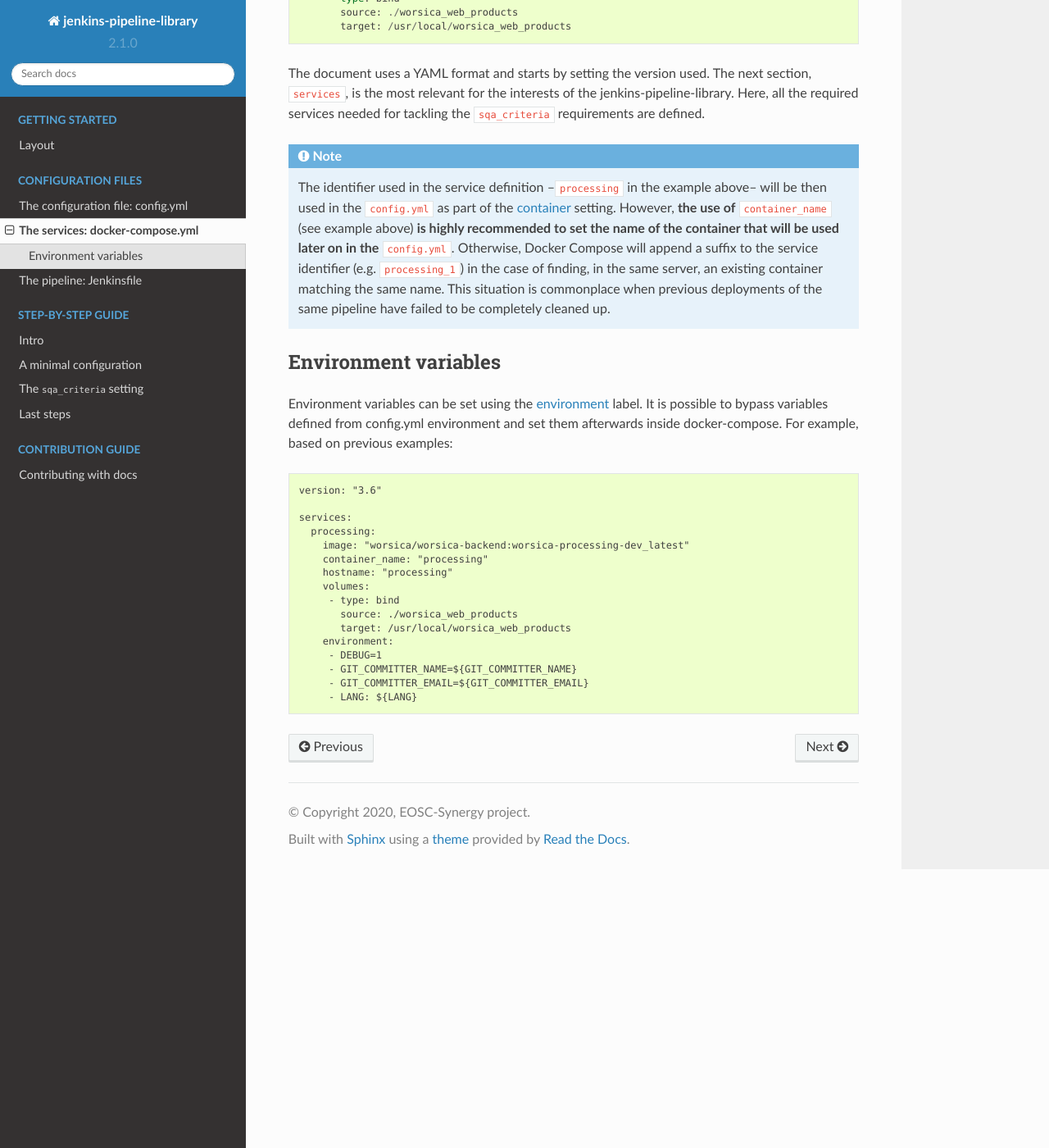
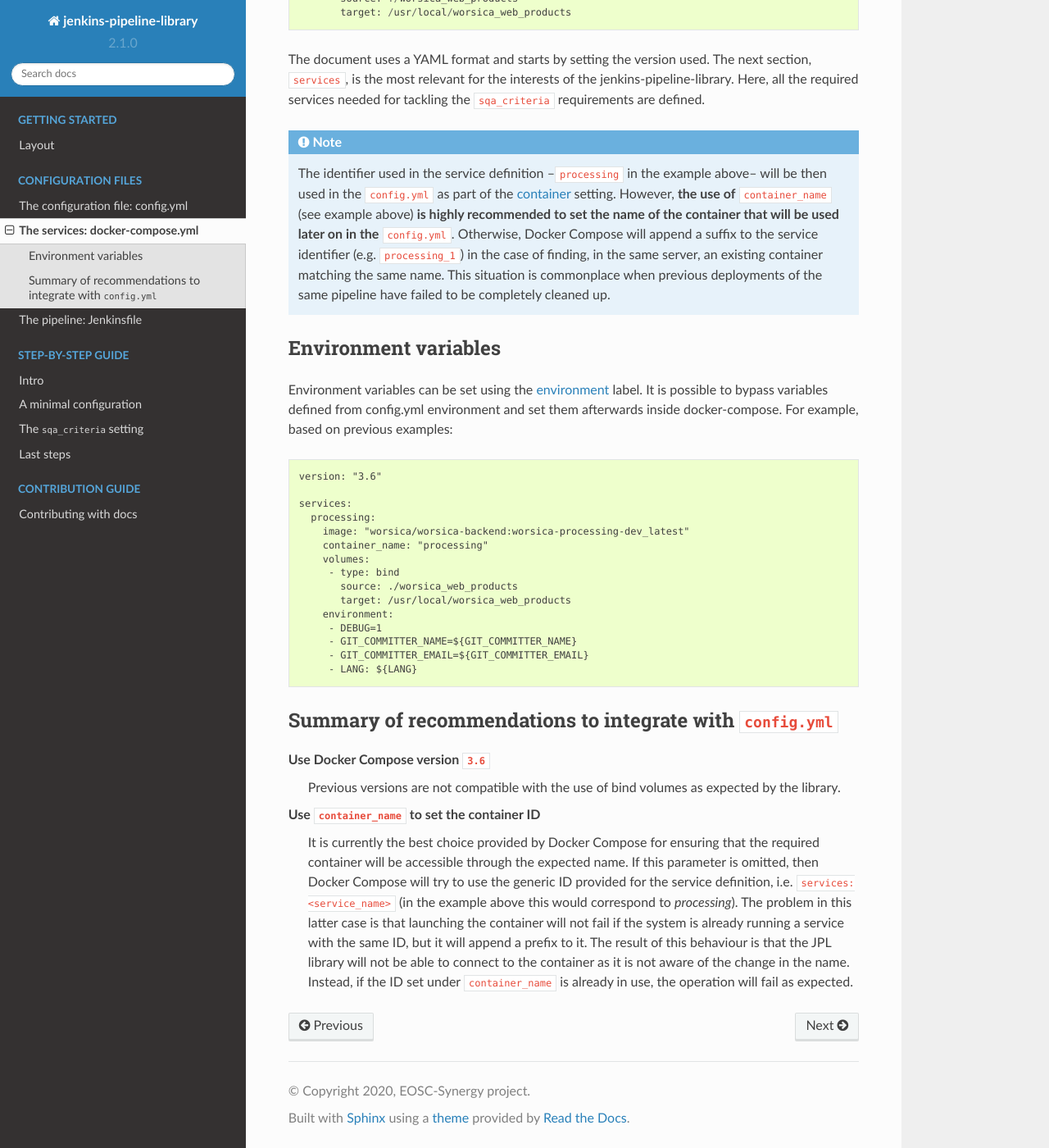
Before and after one commit to indigo-dc/jenkins-pipeline-library, a Sphinx documentation site: the page built from docs/user/docker_compose.rst, in a window 1280 px wide and 1400 px high, scrolled down 635 px. Shown: the whole window at 82% size. Built offline with Sphinx 7.4.7 and the Read the Docs theme 2.0.0, drawn with Linux system fonts in a browser that asks for light colours; some of the changed text lies outside the part shown.

Commit message:
Add a subsection with a summary of recommendations

```diff
--- a/docs/user/docker_compose.rst
+++ b/docs/user/docker_compose.rst
@@ -75,3 +73,23 @@ afterwards inside docker-compose. For example, based on previous examples:
         - GIT_COMMITTER_NAME=${GIT_COMMITTER_NAME}
         - GIT_COMMITTER_EMAIL=${GIT_COMMITTER_EMAIL}
         - LANG: ${LANG}
+
+Summary of recommendations to integrate with ``config.yml``
+-----------------------------------------------------------
+
+Use Docker Compose version ``3.6``
+  Previous versions are not compatible with the use of bind volumes as expected
+  by the library.
+
+Use ``container_name`` to set the container ID
+  It is currently the best choice provided by Docker Compose for ensuring that
+  the required container will be accessible through the expected name. If this
+  parameter is omitted, then Docker Compose will try to use the generic ID
+  provided for the service definition, i.e. ``services:<service_name>`` (in the
+  example above this would correspond to *processing*). The problem in this
+  latter case is that launching the container will not fail if the system is
+  already running a service with the same ID, but it will append a prefix to it.
+  The result of this behaviour is that the JPL library will not be able to
+  connect to the container as it is not aware of the change in the name.
+  Instead, if the ID set under ``container_name`` is already in use, the
+  operation will fail as expected.
```
Also changed, not shown: other parts of docs/user/docker_compose.rst (+0 -2 lines).
